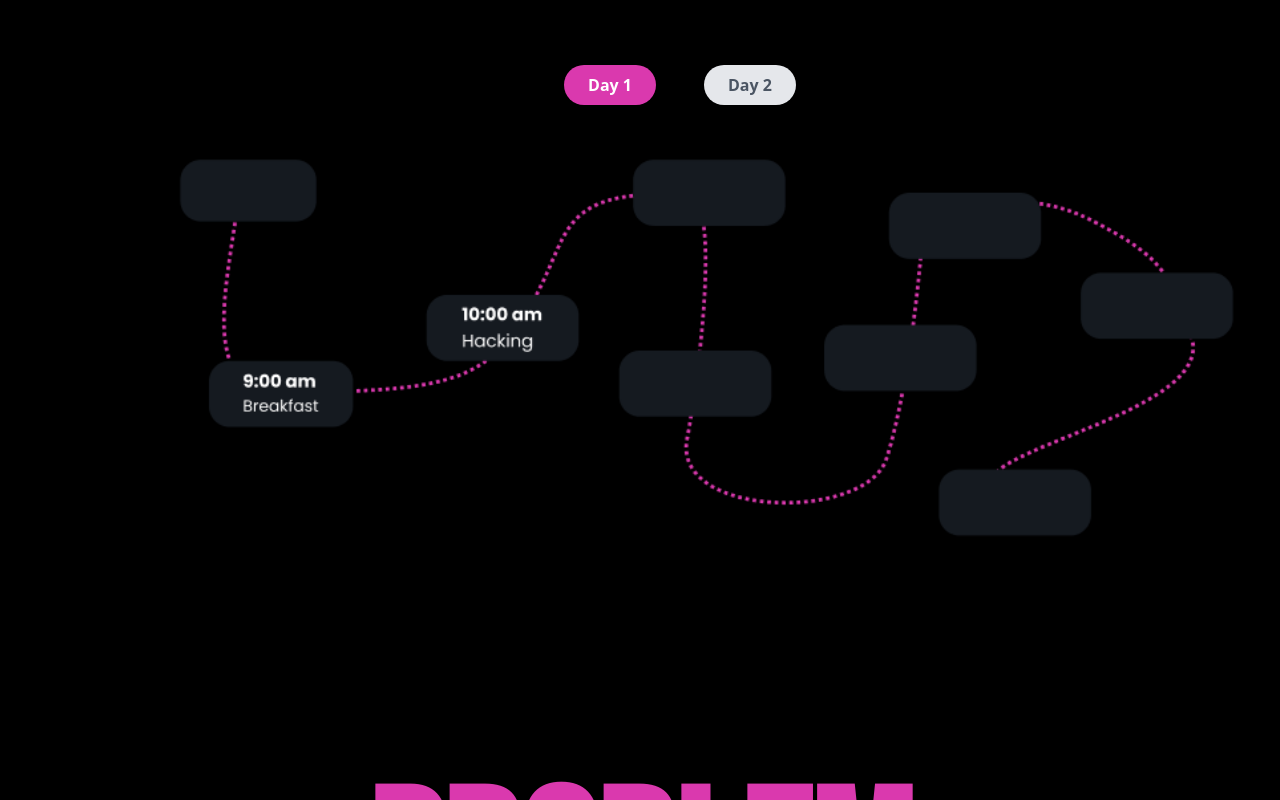
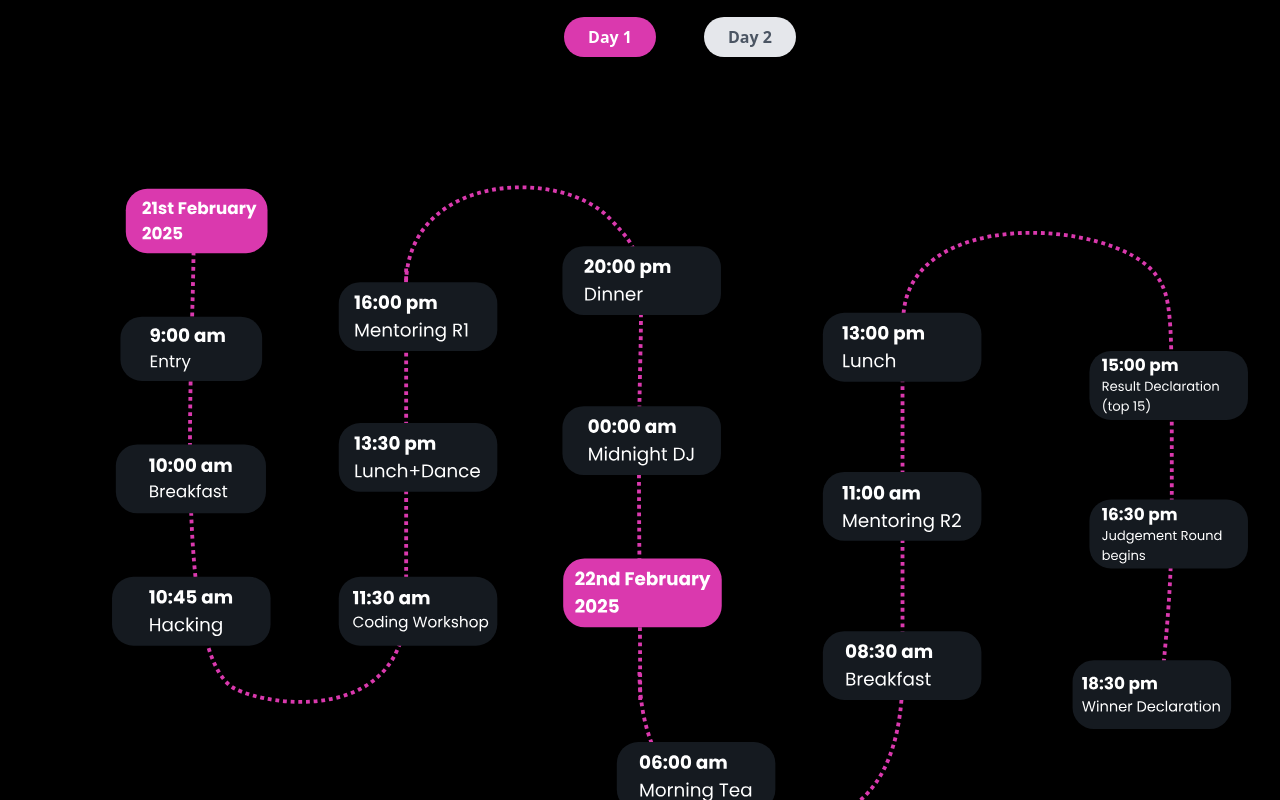
Before and after one commit to THEGAMECHANGER416/CodeKshetra2.0, a React (Vite) app: page /#/ in a window 1280 px wide. Shown: the part 2640-3440 px from the top of the page. Built offline with nearby package versions, Linux system fonts and the light colour scheme.

Commit message:
Updated TimeLine

```diff
--- a/src/App.tsx
+++ b/src/App.tsx
@@ -68,13 +68,11 @@ function App() {
           id="timeline"
           ref={timelineRef}
           className="
-            h-screen
-            mt-[-5rem]
-            mb-[60rem] sm:mb-[90rem]
-            md:mb-[80rem]
-            lg:mb-[30rem]
-            xl:mb-[20rem]
-            2xl:mb-[10rem]
+            mt-[-8rem]
+            mb-[0rem] sm:mb-[90rem]
+            md:mb-[20rem]
+         between-768-900:mb-[0rem]
+
           "
         >
           <TimeLine />
--- a/src/components/custom/TimeLine.tsx
+++ b/src/components/custom/TimeLine.tsx
@@ -1,7 +1,7 @@
 import React, { useState } from 'react';
 import Mobile from '/assets/mobile.png';
 import Tablet from "/assets/tablet.png";
-import laptop from "/assets/laptop.png";
+import laptop from "/assets/DesktopTimeline.svg";
 import { useEffect } from 'react';
 
 interface Task {
@@ -95,6 +95,8 @@ const TimeLine: React.FC = () => {
       </div>
 
       {/* Vertical Timeline for small screens */}
+
+
       <div className="block md:hidden relative mb-10 between-768-900:hidden">
         <div className="absolute bg-purple-600 w-1 left-[19%] z-0"></div>
         <div className="flex flex-col items-start justify-between pl-[15%] relative">
@@ -150,12 +152,12 @@ const TimeLine: React.FC = () => {
 
 
       {/* Image Section */}
-      <div className="text-center h-[15rem] w-full mb-[16rem]">
+      <div className="text-center h-[15rem] w-full  md:mb-[10rem] mt-[8rem]">
         <picture>
           <source media="(min-width: 1024px)" srcSet={laptop} />
-          <source media="(min-width: 768px)" srcSet={Tablet} />
+          <source media="(min-width: 768px)" srcSet={laptop} />
           <img
-            src={Mobile}
+            src={laptop}
             alt="Event SVG"
             className="w-full h-auto mx-auto max-w-[1200px] block"
           />
```
Also changed, not shown: public/assets/DesktopTimeline.svg (added).
